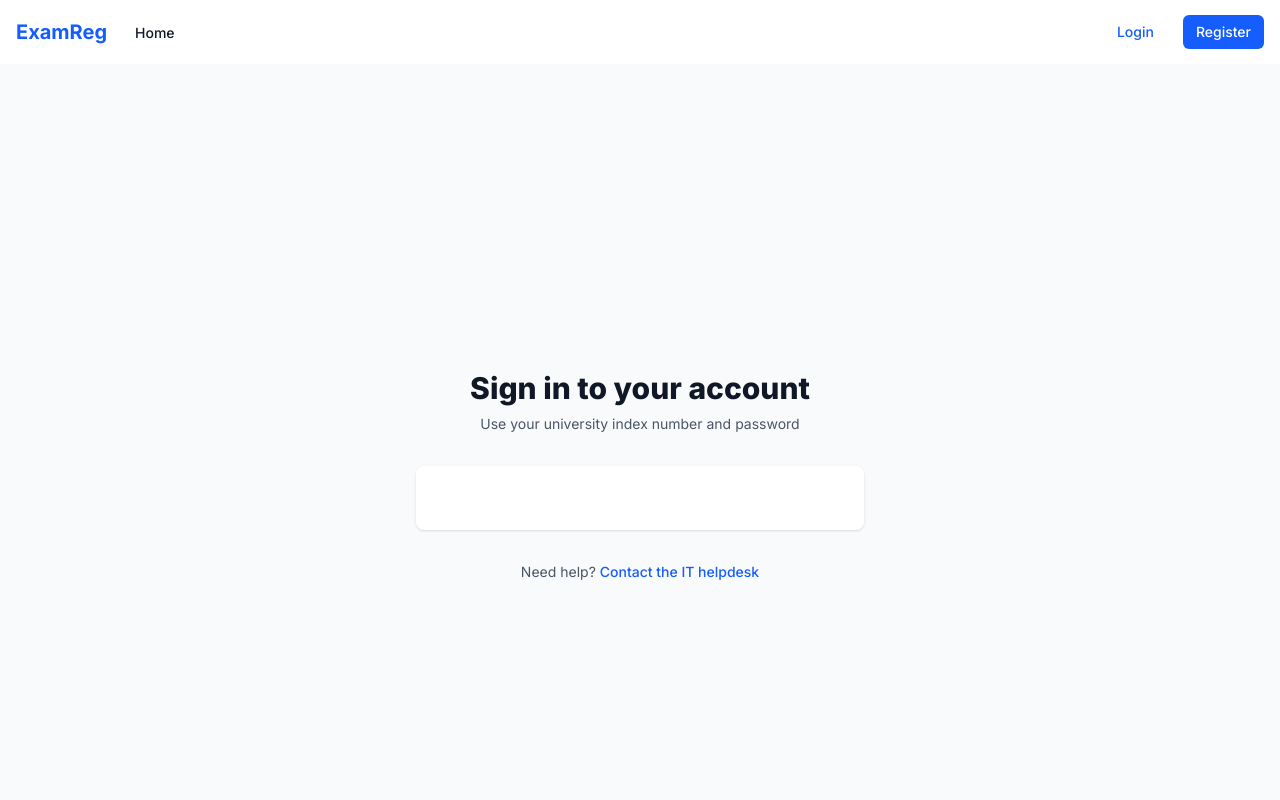
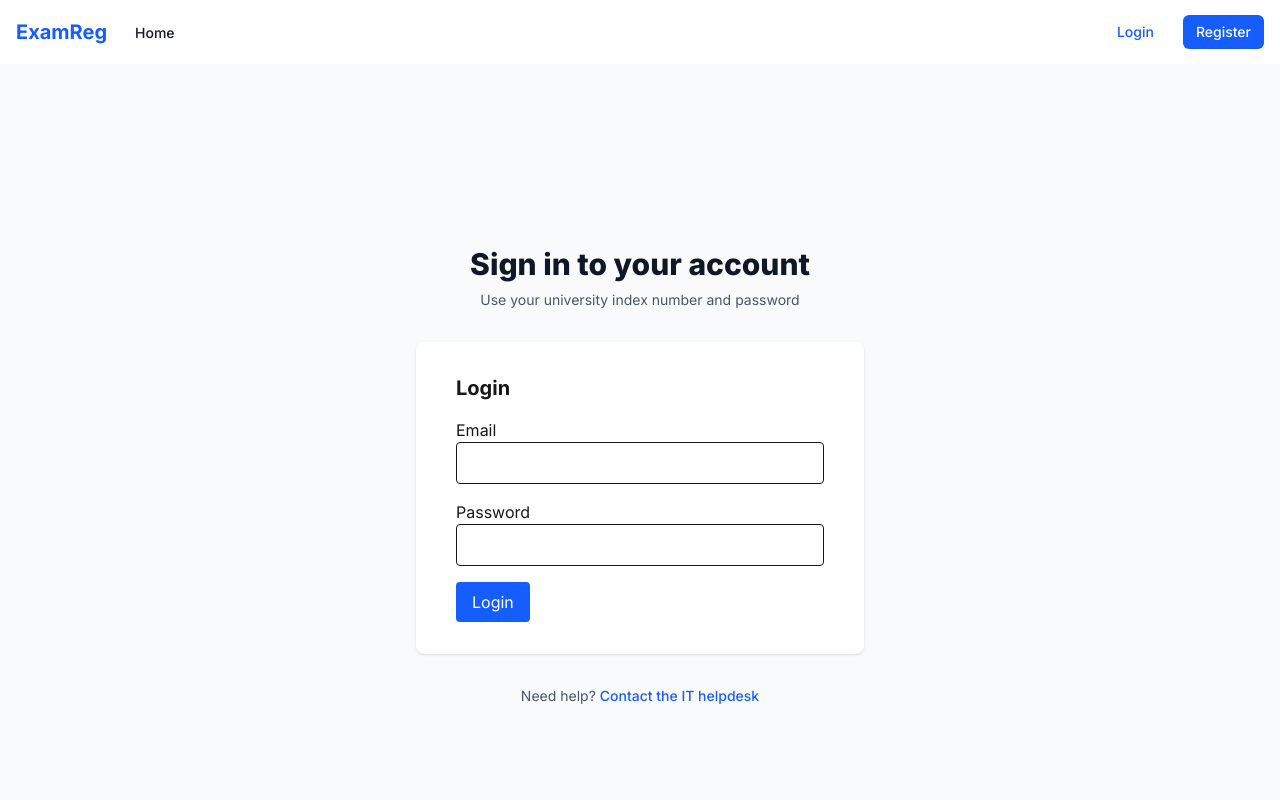
Before and after one commit to Ravindu1015/examreg_susl, a Next.js app: page /login in a window 1280 px wide. Shown: the top 800 px of the page. Built offline with nearby package versions, Linux system fonts and the light colour scheme; no server answers.

Commit message:
feat: implement login form with API integration for user authentication

```diff
--- /dev/null
+++ b/app/api/login/route.ts
@@ -0,0 +1,22 @@
+// app/api/login/route.ts
+import { NextResponse } from 'next/server';
+import User from '@/models/User'; // Make sure this model exists
+import connectDB from '@/lib/db'; // DB connection helper
+import bcrypt from 'bcryptjs';
+
+export async function POST(req: Request) {
+  await connectDB();
+  const { email, password } = await req.json();
+
+  const user = await User.findOne({ email });
+  if (!user) {
+    return NextResponse.json({ error: 'User not found' }, { status: 404 });
+  }
+
+  const passwordMatch = await bcrypt.compare(password, user.password);
+  if (!passwordMatch) {
+    return NextResponse.json({ error: 'Invalid password' }, { status: 401 });
+  }
+
+  return NextResponse.json({ message: 'Login successful', user });
+}
--- a/components/forms/LoginForm.tsx
+++ b/components/forms/LoginForm.tsx
@@ -1,38 +1,80 @@
+'use client';
 
+import { useState } from 'react';
 
-import mongoose, { Schema, model } from 'mongoose';
-import Registration from '@/models/Registration';
+export default function LoginForm() {
+  const [email, setEmail] = useState('');
+  const [password, setPassword] = useState('');
+  const [loading, setLoading] = useState(false);
+  const [error, setError] = useState('');
+  const [success, setSuccess] = useState('');
 
+  const handleSubmit = async (e: React.FormEvent) => {
+    e.preventDefault();
+    setLoading(true);
+    setError('');
+    setSuccess('');
 
-export interface IRegistration {
-  student: mongoose.Types.ObjectId;
-  subject: mongoose.Types.ObjectId;
-  academicYear: string;
-  semester: number;
-  registrationDate: Date;
-  status: 'pending' | 'approved' | 'rejected';
-  paymentStatus?: 'pending' | 'paid';
+    try {
+      const res = await fetch('/api/login', {
+        method: 'POST',
+        headers: {
+          'Content-Type': 'application/json',
+        },
+        body: JSON.stringify({ email, password }),
+      });
+
+      const data = await res.json();
+
+      if (!res.ok) {
+        throw new Error(data.error || 'Something went wrong');
+      }
+
+      setSuccess('Login successful!');
+      // Optional: redirect, store token, etc.
+    } catch (err: any) {
+      setError(err.message);
+    } finally {
+      setLoading(false);
+    }
+  };
+
+  return (
+    <form onSubmit={handleSubmit} className="space-y-4">
+      <h2 className="text-xl font-bold">Login</h2>
+
+      <div>
+        <label>Email</label>
+        <input
+          type="email"
+          className="w-full border p-2 rounded"
+          value={email}
+          onChange={(e) => setEmail(e.target.value)}
+          required
+        />
+      </div>
+
+      <div>
+        <label>Password</label>
+        <input
+          type="password"
+          className="w-full border p-2 rounded"
+          value={password}
+          onChange={(e) => setPassword(e.target.value)}
+          required
+        />
+      </div>
+
+      {error && <p className="text-red-500">{error}</p>}
+      {success && <p className="text-green-500">{success}</p>}
+
+      <button
+        type="submit"
+        className="bg-blue-600 text-white px-4 py-2 rounded"
+        disabled={loading}
+      >
+        {loading ? 'Logging in...' : 'Login'}
+      </button>
+    </form>
+  );
 }
-
-const registrationSchema = new Schema<IRegistration>(
-  {
-    student: { type: Schema.Types.ObjectId, ref: 'User', required: true },
-    subject: { type: Schema.Types.ObjectId, ref: 'Subject', required: true },
-    academicYear: { type: String, required: true },
-    semester: { type: Number, required: true },
-    registrationDate: { type: Date, default: Date.now },
-    status: {
-      type: String,
-      enum: ['pending', 'approved', 'rejected'],
-      default: 'pending'
-    },
-    paymentStatus: {
-      type: String,
-      enum: ['pending', 'paid'],
-      default: 'pending'
-    },
-  },
-  { timestamps: true }
-);
-
-export default mongoose.models.Registration || model<IRegistration>('Registration', registrationSchema);
```
